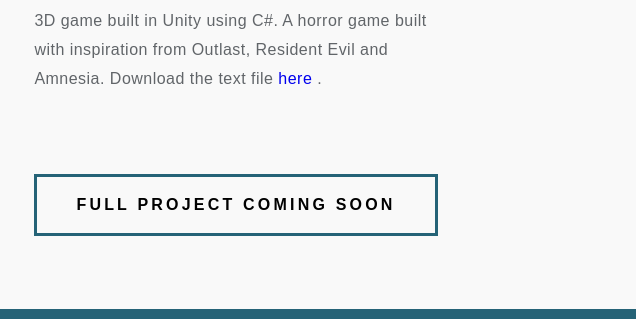
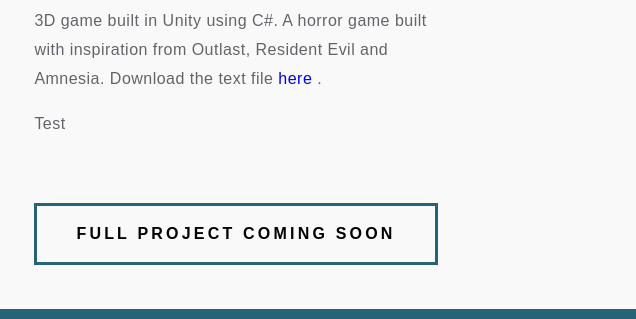
Before and after one commit to jayrai3/portfolio, a plain HTML site: page projects.html in a window 1280 px wide. Shown: the part 1161-1480 px from the top of the page, 644-1280 px from the left. Drawn offline with Linux system fonts and the light colour scheme.

Commit message:
Update projects.html

```diff
--- a/projects.html
+++ b/projects.html
@@ -430,7 +430,11 @@
 
 					 <p> 3D game built in Unity using C#. A horror game built with inspiration from Outlast, Resident Evil and Amnesia. Download the text file <a href="documents/DownFall_Info.txt" download="DownFall_Text"> here </a>. </p>
 
-					 <br> <br> <br> <br>
+					 <br>
+
+					 <p> Test </p>
+
+					 <br> <br> <br>
 
 					 <a href="game.html" class="button" style="color: #000"> Full Project Coming Soon </a>
 
```
